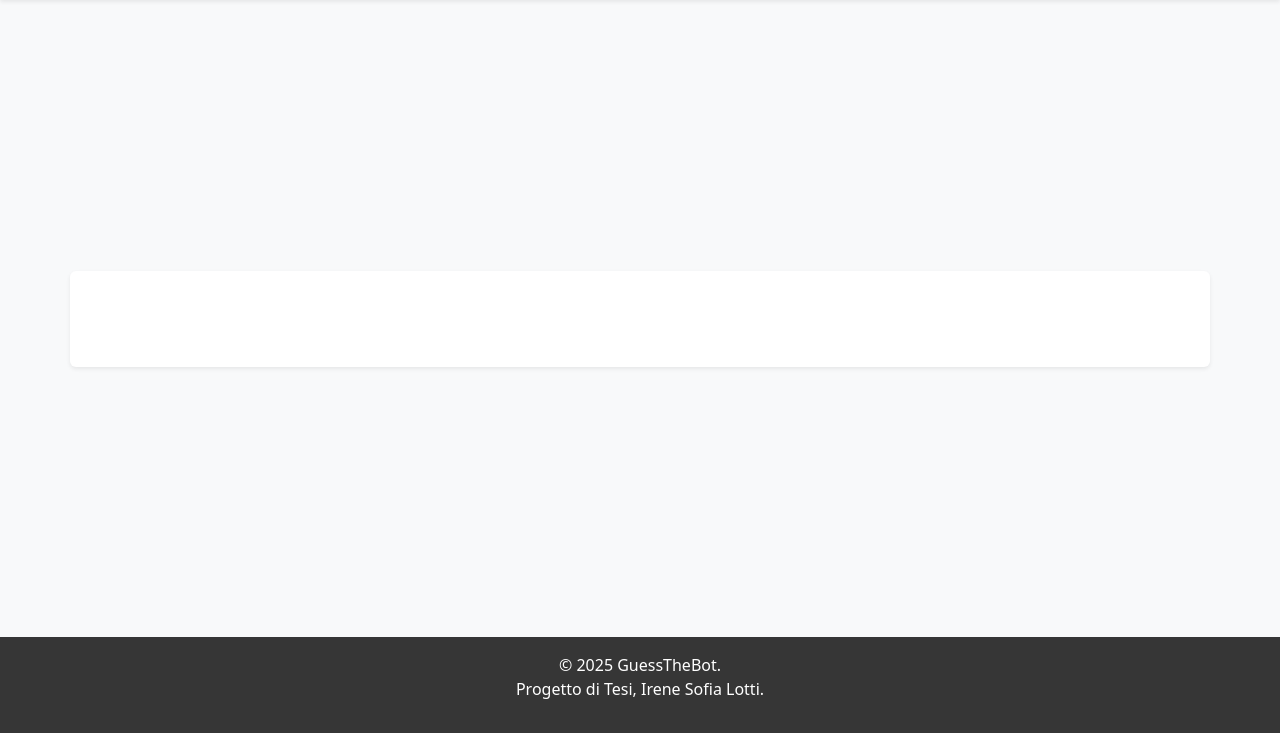
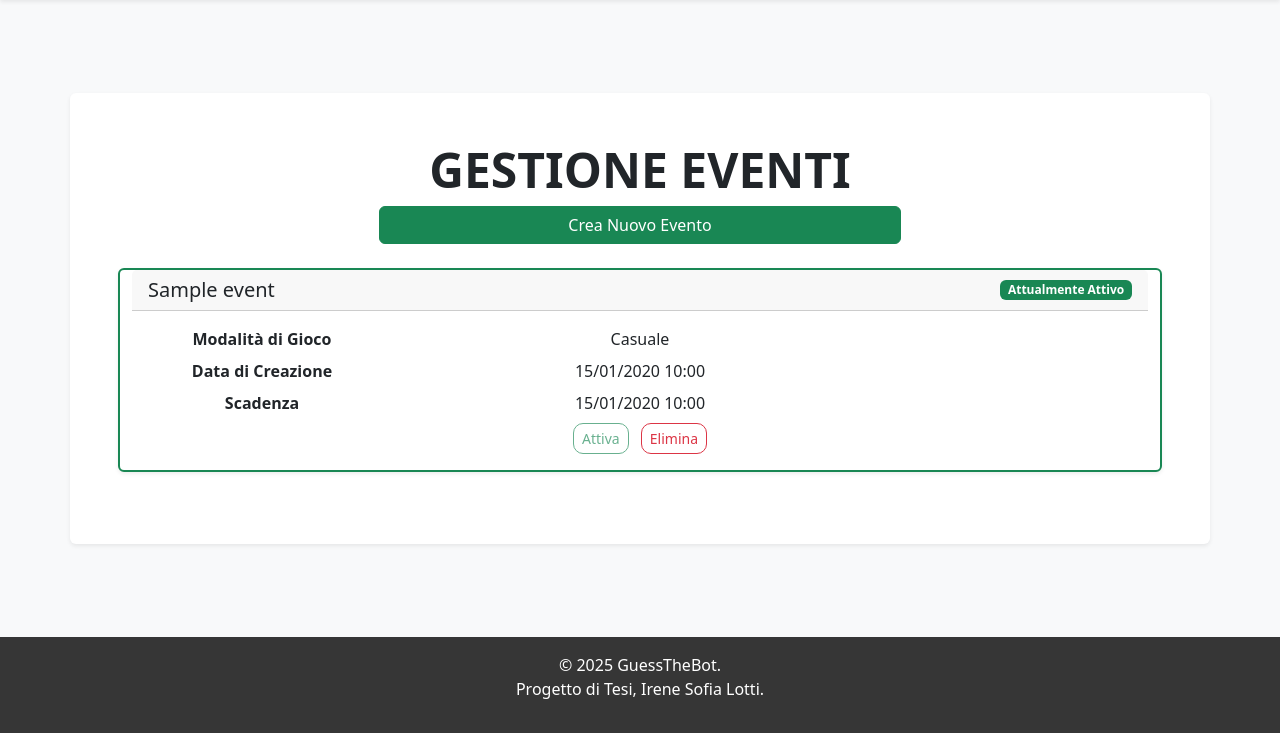
Before and after one commit to sofialottii/GuessTheBot, a PHP site: page /php/adminEvents.php in a window 1280 px wide. Shown: the part 67-800 px from the top of the page. Run offline with PHP 8.4, Linux system fonts and the light colour scheme; tables that the repository leaves empty hold one stand-in row (values such as "Sample post").

Commit message:
WIP: implemented events management

```diff
--- a/assets/css/style.css
+++ b/assets/css/style.css
@@ -254,6 +254,17 @@ button:active, li input[type="submit"]:active, .bottone:active {
 }
 /*fine crea evento*/
 
+.card-body-link {
+    text-decoration: none;
+    color: inherit;
+    transition: background-color 0.2s ease-in-out;
+}
+
+.card-body-link:hover {
+    background-color: #f8f9fa;
+    /* Un grigio leggero al passaggio del mouse */
+}
+
 
 @media (max-width: 768px) {
     .flip-container {
--- a/php/adminEvents.php
+++ b/php/adminEvents.php
@@ -3,6 +3,23 @@
 require_once("bootstrap.php");
 
 session_start();
+
+if($_SERVER["REQUEST_METHOD"] == "POST"){
+
+    if(isset($_POST["activateEvent"])){
+        $dbh->activateEvent($_POST["gameID"]);
+        header("Location: adminEvents.php");
+        exit;
+    }
+
+    if(isset($_POST["deleteEvent"])){
+        $dbh->deleteEvent($_POST["gameID"]);
+        header("Location: adminEvents.php");
+        exit;
+    }
+}
+
+$templateParams["events"] = $dbh->getAllEvents();
 
 $templateParams["titolo"] = "Gestisci Eventi";
 $templateParams["nome"] = "contenutoAdminEvents.php";
--- a/template/base.php
+++ b/template/base.php
@@ -4,7 +4,7 @@
         <meta charset="UTF-8">
         <meta name="viewport" content="width=device-width, initial-scale=1.0">
         <title><?php echo $templateParams["titolo"]; ?></title>
-        <link rel="stylesheet" type="text/css" href="../assets/css/style.css?v=64671" />
+        <link rel="stylesheet" type="text/css" href="../assets/css/style.css?v=4671" />
 
         <link rel="icon" type="image/png" href="../assets/logo.png">
         <script src="https://cdn.jsdelivr.net/npm/bootstrap@5.3.3/dist/js/bootstrap.bundle.min.js" integrity="sha384-YvpcrYf0tY3lHB60NNkmXc5s9fDVZLESaAA55NDzOxhy9GkcIdslK1eN7N6jIeHz" crossorigin="anonymous"></script>
--- a/template/contenutoAdminEvents.php
+++ b/template/contenutoAdminEvents.php
@@ -1,8 +1,63 @@
 <div class="col-10 col-md-11 col-lg mb-4 card shadow-sm border-0">
-    <div class="card-body p-4 p-md-5 text-center row justify-content-center">
+    <div class="card-body p-4 p-md-5 text-center row">
 
+        <h1 class="fw-bold display-5">GESTIONE EVENTI</h1>
+        <a href="creaEvento.php" class="btn btn-success col-6 align-self-center offset-3 mb-4">Crea Nuovo Evento</a>
 
+        <?php if(empty($templateParams["events"])): ?>
+            <p class="alert alert-warning">Nessun evento presente. Creane uno!</p>
+        <?php else: ?>
 
+            <?php foreach($templateParams["events"] as $event): ?>
+                <div class="card mb-4 shadow-sm <?php if($event["IsActive"]) echo 'border-success border-2'; ?>">
+
+                    <div class="card-header d-flex justify-content-between align-items-center">
+                        <h2 class="h5 mb-0"><?php echo htmlspecialchars($event["EventName"]); ?></h2>
+                        <?php if($event["IsActive"]): ?>
+                            <span class="badge bg-success">Attualmente Attivo</span>
+                        <?php else: ?>
+                            <span class="badge bg-secondary">Inattivo</span>
+                        <?php endif; ?>
+                    </div>
+
+                    <div class="card-body">
+                        <a href="dettaglioEvento.php?GameID=<?php echo $event['GameID']; ?>" class="card-body-link">
+                            <div class="row align-items-center">
+                                <div class="col-md-9">
+                                    <dl class="row mb-0">
+                                        <dt class="col-sm-4">Modalità di Gioco</dt>
+                                        <dd class="col-sm-8"><?php echo ($event["Mode"] == 'fixed') ? 'Fissa' : 'Casuale'; ?></dd>
+
+                                        <dt class="col-sm-4">Data di Creazione</dt>
+                                        <dd class="col-sm-8"><?php echo date("d/m/Y H:i", strtotime($event["CreatedAt"])); ?></dd>
+
+                                        <dt class="col-sm-4">Scadenza</dt>
+                                        <dd class="col-sm-8"><?php echo $event["ExpiresAt"] ? date("d/m/Y H:i", strtotime($event["ExpiresAt"])) : 'Nessuna'; ?></dd>
+                                    </dl>
+                                </div>
+                                <div class="col-md-3 d-none d-md-flex align-items-center justify-content-center text-secondary">
+                                    <i class="bi bi-box-arrow-in-right h1"></i>
+                                </div>
+                            </div>
+                        </a>
+                        <form action="adminEvents.php" method="POST" class="d-inline-block me-2">
+                            <input type="hidden" name="gameID" value="<?php echo $event['GameID']; ?>">
+                            <button type="submit" name="activateEvent" class="btn btn-sm btn-outline-success" <?php if($event["IsActive"]) echo 'disabled'; ?>>
+                                Attiva
+                            </button>
+                        </form>
+
+                        <form action="adminEvents.php" method="POST" class="d-inline-block">
+                            <input type="hidden" name="gameID" value="<?php echo $event['GameID']; ?>">
+                            <button type="submit" name="deleteEvent" class="btn btn-sm btn-outline-danger" onclick="return confirm('Sei sicuro di voler eliminare questo evento? L\'azione è irreversibile e le risposte associate verranno rese anonime.');">
+                                Elimina
+                            </button>
+                        </form>
+                    </div>
+
+                </div>
+            <?php endforeach; ?>
+        <?php endif; ?>
 
 
 
```
